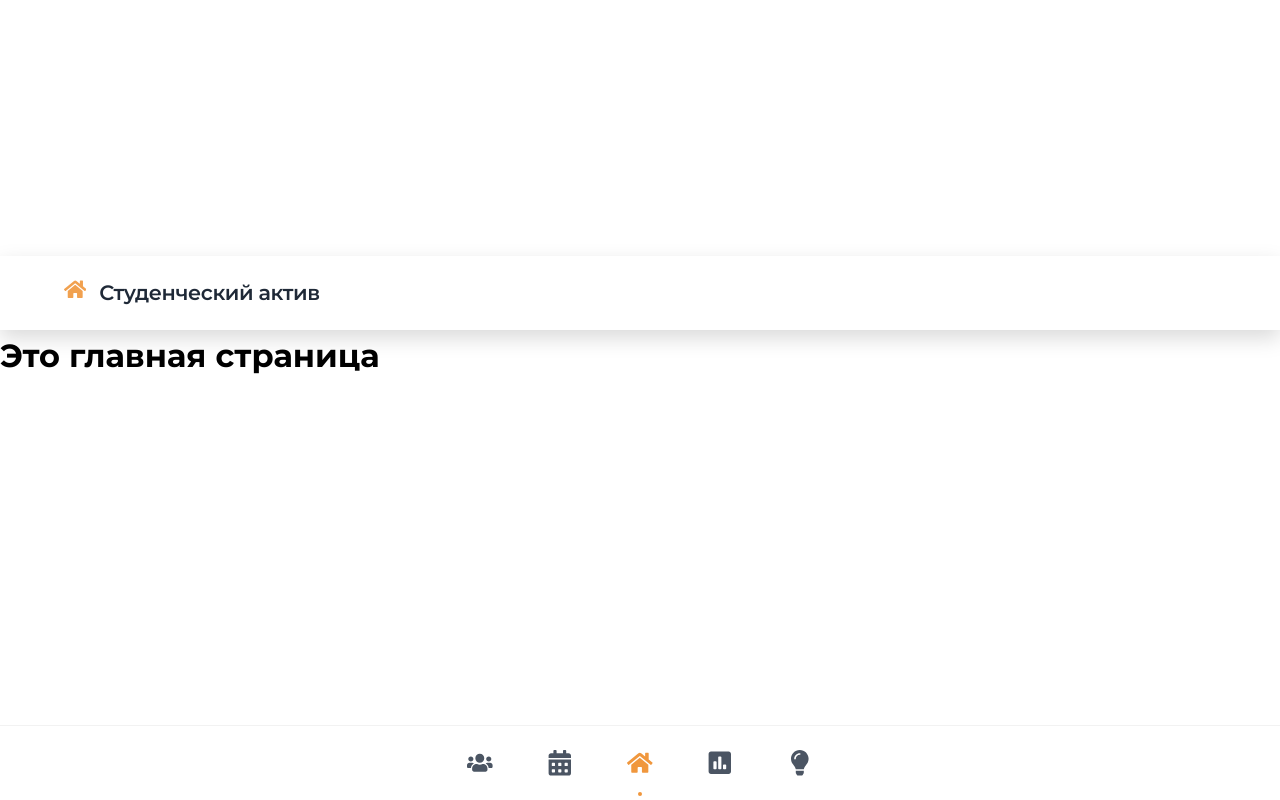
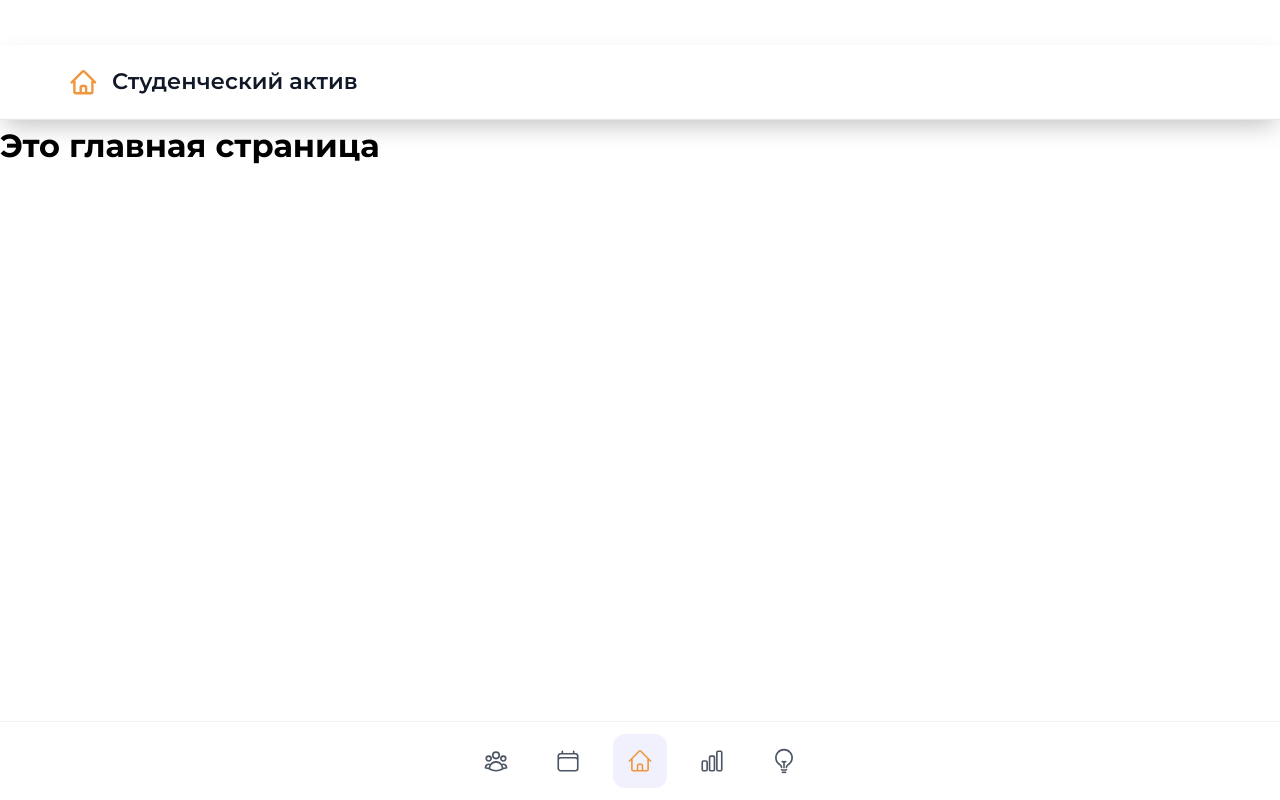
Before and after one commit to Noomvv/bucheon_su, a Next.js app: page / in a window 1280 px wide. Built offline with nearby package versions, Linux system fonts and the light colour scheme.

Commit message:
новые иконки

```diff
--- a/app/components/Header.js
+++ b/app/components/Header.js
@@ -1,15 +1,21 @@
 'use client';
 
 import { usePathname } from 'next/navigation';
-import { FaUsers, FaCalendarAlt, FaHome, FaPoll, FaLightbulb } from 'react-icons/fa';
+import {
+  HomeIcon,
+  UserGroupIcon,
+  CalendarIcon,
+  ChartBarIcon,
+  LightBulbIcon
+} from '@heroicons/react/24/outline';
 import styles from './Header.module.css';
 
 const pageData = {
-  '/': { title: 'Студенческий актив', icon: <FaHome /> },
-  '/Members': { title: 'Участники', icon: <FaUsers /> },
-  '/Events': { title: 'События', icon: <FaCalendarAlt /> },
-  '/Polls': { title: 'Опросы', icon: <FaPoll /> },
-  '/Ideas': { title: 'Идеи', icon: <FaLightbulb /> },
+  '/': { title: 'Студенческий актив', icon: <HomeIcon className={styles.icon} /> },
+  '/Members': { title: 'Участники', icon: <UserGroupIcon className={styles.icon} /> },
+  '/Events': { title: 'События', icon: <CalendarIcon className={styles.icon} /> },
+  '/Polls': { title: 'Опросы', icon: <ChartBarIcon className={styles.icon} /> },
+  '/Ideas': { title: 'Идеи', icon: <LightBulbIcon className={styles.icon} /> },
 };
 
 export default function Header() {
@@ -20,7 +26,7 @@ export default function Header() {
     <header className={styles.header}>
       <div className={styles.container}>
         <div className={styles.titleWrapper}>
-          <span className={styles.icon}>{icon}</span>
+          <span className={styles.iconWrapper}>{icon}</span>
           <h1 className={styles.title}>{title}</h1>
         </div>
       </div>
--- a/app/components/Header.module.css
+++ b/app/components/Header.module.css
@@ -1,57 +1,58 @@
+/* app/components/Header.module.css */
 .header {
   position: sticky;
-  top: 0;
+  top: 40px;
   background: #ffffff;
+  border-bottom: 1px solid #e5e7eb;
   padding: 1.2rem 0;
-  z-index: 100;
-  box-shadow: 0 8px 20px rgba(0, 0, 0, 0.15); /* Увеличена жесткость тени */
+  z-index: 900;
+  box-shadow: 0 10px 25px -5px rgba(0, 0, 0, 0.25);
 }
 
 .container {
   max-width: 1200px;
   margin: 0 auto;
-  padding: 0 1.5rem;
+  padding: 0 1.8rem;
 }
 
-/* Заголовок с иконкой */
 .titleWrapper {
   display: flex;
   align-items: center;
-  gap: 0.8rem;
+  gap: 0.9rem;
+}
+
+.iconWrapper {
+  display: flex;
+  color: var(--main-color);
 }
 
 .icon {
-  color: var(--main-color); /* Фиолетовый акцент */
-  font-size: 1.4rem;
-  opacity: 0.9;
+  width: 1.8rem;  /* Чуть больше, чем в навбаре (1.5rem) */
+  height: 1.8rem;
+  stroke-width: 2; /* Аналогично навбару */
 }
 
 .title {
-  font-size: 1.3rem;
+  font-size: 1.4rem;
   font-weight: 600;
-  color: #1f2937; /* Темно-серый */
+  color: #111827;
   margin: 0;
-  letter-spacing: -0.02em;
 }
 
-/* Легкий hover-эффект для иконки */
-.icon:hover {
-  opacity: 1;
-  transform: scale(1.05);
-  transition: all 0.2s ease;
-}
-
-/* Адаптация под мобильные */
+/* Адаптация */
 @media (max-width: 640px) {
   .header {
+    top: 20px;
     padding: 1rem 0;
+    box-shadow: 0 8px 20px -4px rgba(0, 0, 0, 0.2);
   }
 
   .title {
-    font-size: 1.15rem;
+    font-size: 1.2rem;
   }
 
   .icon {
-    font-size: 1.2rem;
+    width: 1.5rem;
+    height: 1.5rem;
   }
 }
--- a/app/components/Navbar.js
+++ b/app/components/Navbar.js
@@ -3,12 +3,12 @@
 import Link from 'next/link';
 import { usePathname } from 'next/navigation';
 import {
-  FaUsers,
-  FaCalendarAlt,
-  FaHome,
-  FaPoll,
-  FaLightbulb
-} from 'react-icons/fa';
+  HomeIcon,
+  UserGroupIcon,
+  CalendarIcon,
+  ChartBarIcon,
+  LightBulbIcon
+} from '@heroicons/react/24/outline';
 import styles from './Navbar.module.css';
 
 export default function Navbar() {
@@ -19,40 +19,20 @@ export default function Navbar() {
   return (
     <nav className={styles.navbar}>
       <div className={styles.iconGrid}>
-        <Link
-          href="/Members"
-          className={`${styles.iconButton} ${isActive('/Members') ? styles.active : ''}`}
-          aria-label="Участники"
-        >
-          <FaUsers />
+        <Link href="/Members" className={`${styles.iconButton} ${isActive('/Members') ? styles.active : ''}`}>
+          <UserGroupIcon className={styles.icon} />
         </Link>
-        <Link
-          href="/Events"
-          className={`${styles.iconButton} ${isActive('/Events') ? styles.active : ''}`}
-          aria-label="События"
-        >
-          <FaCalendarAlt />
+        <Link href="/Events" className={`${styles.iconButton} ${isActive('/Events') ? styles.active : ''}`}>
+          <CalendarIcon className={styles.icon} />
         </Link>
-        <Link
-          href="/"
-          className={`${styles.iconButton} ${isActive('/') ? styles.active : ''}`}
-          aria-label="Главная"
-        >
-          <FaHome />
+        <Link href="/" className={`${styles.iconButton} ${isActive('/') ? styles.active : ''}`}>
+          <HomeIcon className={styles.icon} />
         </Link>
-        <Link
-          href="/Polls"
-          className={`${styles.iconButton} ${isActive('/Polls') ? styles.active : ''}`}
-          aria-label="Опросы"
-        >
-          <FaPoll />
+        <Link href="/Polls" className={`${styles.iconButton} ${isActive('/Polls') ? styles.active : ''}`}>
+          <ChartBarIcon className={styles.icon} />
         </Link>
-        <Link
-          href="/Ideas"
-          className={`${styles.iconButton} ${isActive('/Ideas') ? styles.active : ''}`}
-          aria-label="Идеи"
-        >
-          <FaLightbulb />
+        <Link href="/Ideas" className={`${styles.iconButton} ${isActive('/Ideas') ? styles.active : ''}`}>
+          <LightBulbIcon className={styles.icon} />
         </Link>
       </div>
     </nav>
--- a/app/components/Navbar.module.css
+++ b/app/components/Navbar.module.css
@@ -4,20 +4,21 @@
   bottom: 0;
   left: 0;
   right: 0;
-  background-color: rgba(255, 255, 255, 0.98);
-  backdrop-filter: blur(8px);
-  -webkit-backdrop-filter: blur(8px);
+  background: rgba(255, 255, 255, 0.98);
+  backdrop-filter: blur(10px);
+  -webkit-backdrop-filter: blur(10px);
   border-top: 1px solid rgba(0, 0, 0, 0.05);
   padding: 12px 0;
   z-index: 1000;
   display: flex;
   justify-content: center;
+  /* margin-bottom: 20px; */
 }
 
 .iconGrid {
   display: flex;
   width: 100%;
-  max-width: 400px;
+  max-width: 360px;
   justify-content: space-around;
 }
 
@@ -25,46 +26,49 @@
   display: flex;
   align-items: center;
   justify-content: center;
-  width: 50px;
-  height: 50px;
-  border-radius: 50%;
+  width: 54px;
+  height: 54px;
+  border-radius: 12px;
+  transition: all 0.25s ease;
+}
+
+.icon {
+  width: 26px;
+  height: 26px;
   color: #4b5563;
-  font-size: 1.6rem;
   transition: all 0.2s ease;
-  position: relative;
 }
 
 .iconButton:hover {
-  background-color: rgba(79, 70, 229, 0.05);
-  color: var(--main-color);
-  transform: translateY(-3px);
+  background: rgba(79, 70, 229, 0.05);
 }
 
-.iconButton:active {
-  transform: translateY(0);
+.iconButton:hover .icon {
+  color: var(--main-color);
+  transform: scale(1.1);
 }
 
 .active {
+  background: rgba(79, 70, 229, 0.08);
+}
+
+.active .icon {
   color: var(--main-color);
 }
 
-.active::after {
-  content: '';
-  position: absolute;
-  bottom: -8px;
-  left: 50%;
-  transform: translateX(-50%);
-  width: 4px;
-  height: 4px;
-  border-radius: 50%;
-  background-color: var(--main-color);
-}
+/* Адаптация для мобильных */
+@media (max-width: 400px) {
+  .navbar {
+    padding: 10px 0;
+  }
 
-/* Адаптация для маленьких экранов */
-@media (max-width: 400px) {
   .iconButton {
-    width: 44px;
-    height: 44px;
-    font-size: 1.4rem;
+    width: 48px;
+    height: 48px;
+  }
+
+  .icon {
+    width: 24px;
+    height: 24px;
   }
 }
--- a/app/globals.css
+++ b/app/globals.css
@@ -18,6 +18,6 @@ body {
     background-color: var(--bg-color);
     color: var(--text-color);
     line-height: 1.6;
-    margin-top: 20%;
+    padding-top: 45px; /* Отступ сверху для header */
     padding-bottom: 70px; /* Отступ для навигационной панели */
 }
--- a/package.json
+++ b/package.json
@@ -9,6 +9,8 @@
     "lint": "next lint"
   },
   "dependencies": {
+    "@heroicons/react": "^2.2.0",
+    "lucide-react": "^0.513.0",
     "next": "15.3.3",
     "react": "^19.0.0",
     "react-dom": "^19.0.0",
```
Also changed, not shown: 1 other file (tests, documents, lock files or other folders).
